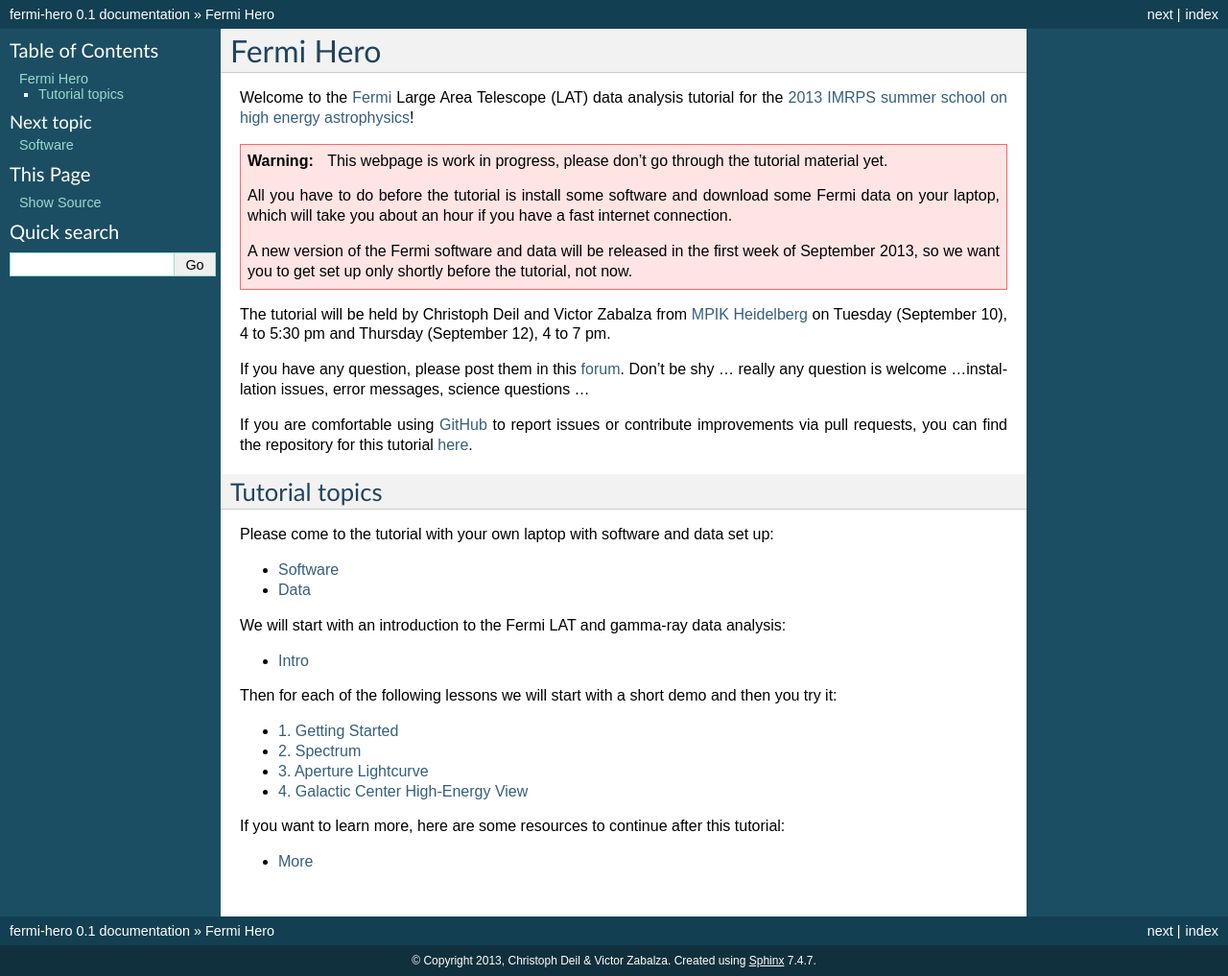
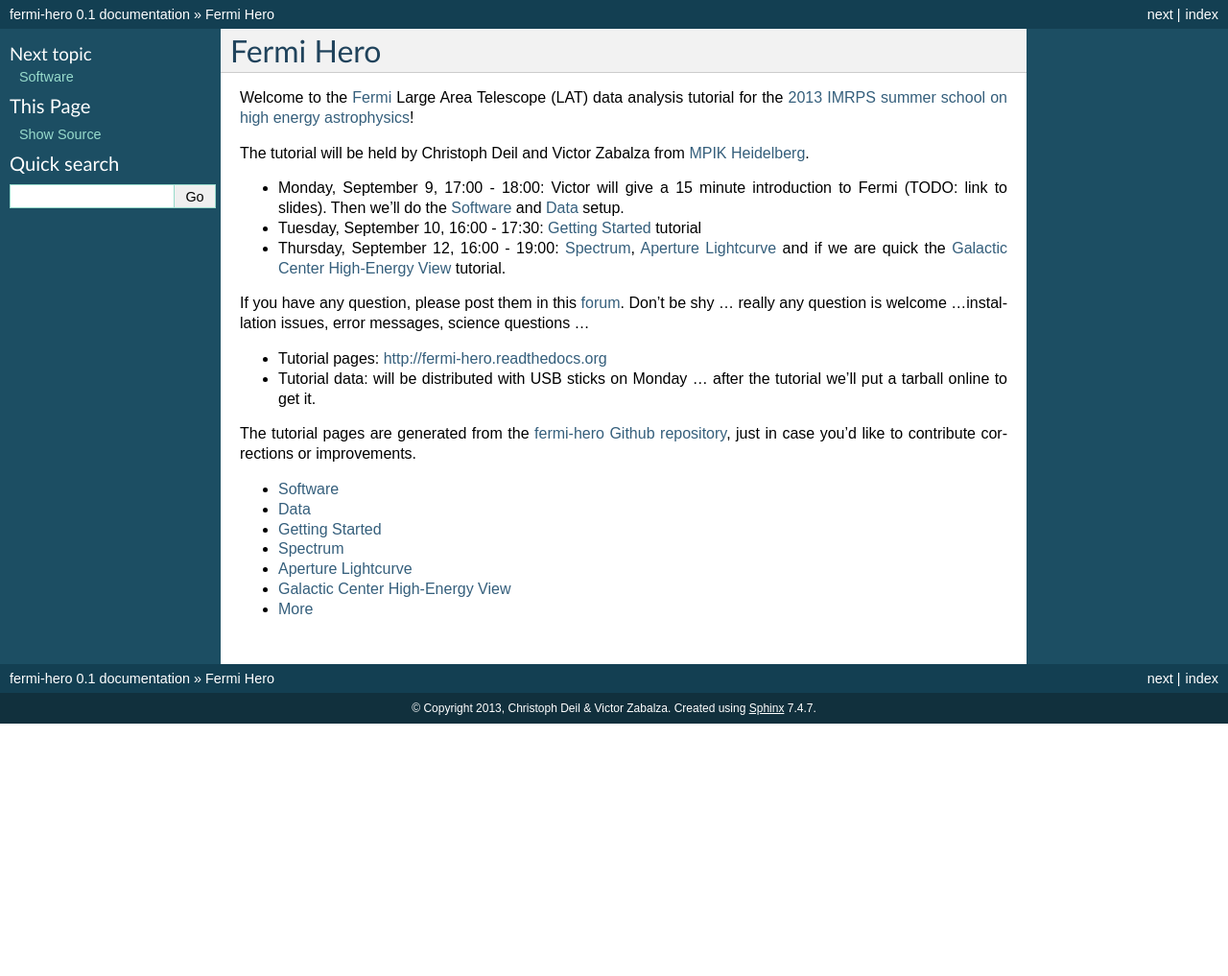
Before and after one commit to gammapy/fermi-hero, a Sphinx documentation site: the page built from docs/index.rst, in a window 1280 px wide. Shown: the whole page at 96% size. Built offline with Sphinx 7.4.7, drawn with Linux system fonts in a browser that asks for light colours; after the commit the page ends 900 px from its top, so only the background shows below that.

Commit message:
Update main page; remove intro ... will link to slides.

```diff
--- a/docs/index.rst
+++ b/docs/index.rst
@@ -4,57 +4,31 @@ Fermi Hero
 Welcome to the `Fermi <http://fermi.gsfc.nasa.gov>`_ Large Area Telescope (LAT) data analysis tutorial for the
 `2013 IMRPS summer school on high energy astrophysics <http://www.mpia.de/imprs-hd/SummerSchools/2013/>`_!
 
-.. warning:: This webpage is work in progress, please don't go through the tutorial material yet.
+The tutorial will be held by Christoph Deil and Victor Zabalza from
+`MPIK Heidelberg <http://www.mpi-hd.mpg.de/mpi/en/start/>`_.
 
-             All you have to do before the tutorial is install some software and download some Fermi data
-             on your laptop, which will take you about an hour if you have a fast internet connection.
-
-             A new version of the Fermi software and data will be released in the first
-             week of September 2013, so we want you to get set up only shortly before the tutorial, not now.
-
-The tutorial will be held by Christoph Deil and Victor Zabalza from
-`MPIK Heidelberg <http://www.mpi-hd.mpg.de/mpi/en/start/>`_
-on Tuesday (September 10), 4 to 5:30 pm
-and Thursday (September 12), 4 to 7 pm.
+* Monday, September 9, 17:00 - 18:00: Victor will give a 15 minute introduction to Fermi (TODO: link to slides).
+  Then we'll do the :ref:`software` and :ref:`data` setup.
+* Tuesday, September 10, 16:00 - 17:30: :ref:`getting_started` tutorial
+* Thursday, September 12, 16:00 - 19:00: :ref:`spectrum`, :ref:`lightcurve`
+  and if we are quick the :ref:`galactic_center` tutorial.
 
 If you have any question, please post them in this `forum <https://groups.google.com/forum/#!forum/gammapy_enrico>`_.
 Don't be shy ... really any question is welcome ...installation issues, error messages, science questions ...
 
-If you are comfortable using `GitHub <https://github.com>`_ to report issues or contribute improvements via pull requests,
-you can find the repository for this tutorial `here <https://github.com/gammapy/fermi-hero/>`_.
+* Tutorial pages: http://fermi-hero.readthedocs.org
+* Tutorial data: will be distributed with USB sticks on Monday ... after the tutorial we'll put a tarball online to get it.
 
-Tutorial topics
----------------
-
-Please come to the tutorial with your own laptop with software and data set up:
+The tutorial pages are generated from the `fermi-hero Github repository <https://github.com/gammapy/fermi-hero/>`_,
+just in case you'd like to contribute corrections or improvements.
 
 .. toctree::
    :maxdepth: 1
 
    software/index
    data/index
-
-We will start with an introduction to the Fermi LAT and gamma-ray data analysis:
-
-.. toctree::
-   :maxdepth: 1
-
-   intro/index
-
-Then for each of the following lessons we will start with a short demo and then you try it:
-
-.. toctree::
-   :maxdepth: 1
-   :numbered:
-
    getting_started/index
    spectrum/index
    lightcurve/index
    galactic_center/index
-
-If you want to learn more, here are some resources to continue after this tutorial:
-
-.. toctree::
-   :maxdepth: 1
-
    more/index
--- a/docs/intro/index.rst
+++ /dev/null
@@ -1,6 +0,0 @@
-.. _intro:
-
-Intro
-=====
-
-Intro to Fermi and gamma-ray data analysis
```
